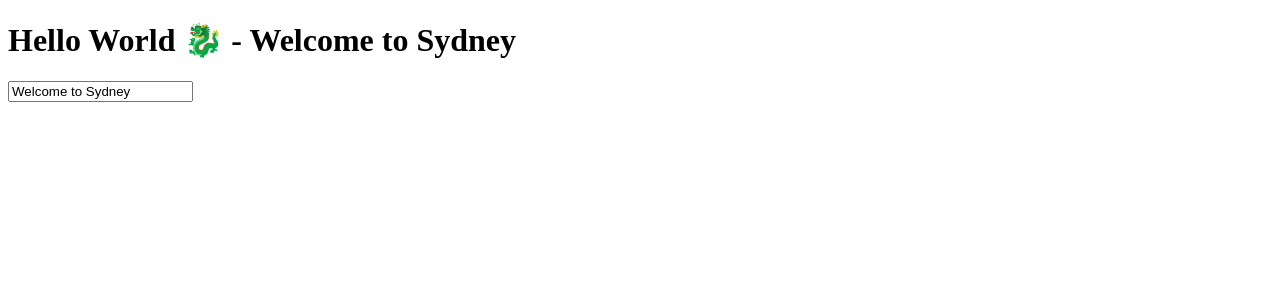
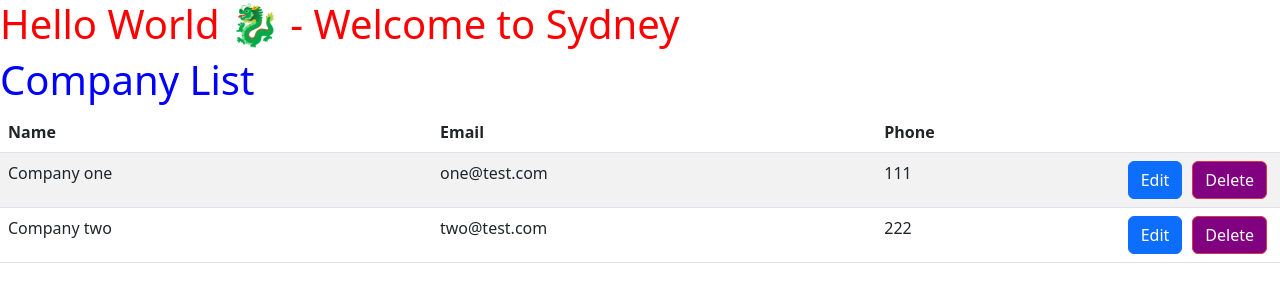
Before and after one commit to SSWConsulting/fbc-crm-sydney-092022, an Angular app: page / in a window 1280 px wide. Shown: the top 302 px of the page. Built offline with nearby package versions, Linux system fonts and the light colour scheme.

Commit message:
finished pt3

```diff
--- a/package.json
+++ b/package.json
@@ -15,9 +15,13 @@
     "@angular/compiler": "^14.2.0",
     "@angular/core": "^14.2.0",
     "@angular/forms": "^14.2.0",
+    "@angular/localize": "^14.2.0",
     "@angular/platform-browser": "^14.2.0",
     "@angular/platform-browser-dynamic": "^14.2.0",
     "@angular/router": "^14.2.0",
+    "@ng-bootstrap/ng-bootstrap": "^13.0.0",
+    "@popperjs/core": "^2.10.2",
+    "bootstrap": "^5.2.0",
     "rxjs": "~7.5.0",
     "tslib": "^2.3.0",
     "zone.js": "~0.11.4"
--- a/src/app/app.component.html
+++ b/src/app/app.component.html
@@ -1,8 +1,3 @@
 <h1> Hello World 🐉 - {{ title }} </h1>
 
-<!-- <input type="text"
- [value]="title"
- (keyup)="inputChanged($event)"
- > -->
-
- <input type="text" [(ngModel)]="title">
+<ssw-company-list></ssw-company-list>
--- a/src/app/app.component.ts
+++ b/src/app/app.component.ts
@@ -3,16 +3,9 @@
 @Component({
   selector: 'ssw-root',
   templateUrl: './app.component.html',
-  // template: '<div>test</div>', NOPE ❌
   styleUrls: ['./app.component.scss']
 })
 export class AppComponent {
   title = 'Welcome to Sydney';
-  date = new Date();
 
-  inputChanged(event: any){
-    console.log(event);
-
-    this.title = event.target.value;
-  }
 }
--- /dev/null
+++ b/src/app/company/company-list/company-list.component.html
@@ -0,0 +1,22 @@
+<h1>Company List</h1>
+<table class="table table-striped">
+  <thead>
+    <tr>
+      <th>Name</th>
+      <th>Email</th>
+      <th>Phone</th>
+      <th></th>
+    </tr>
+  </thead>
+  <tbody>
+    <tr *ngFor="let company of companies">
+      <td>{{ company.name }}</td>
+      <td>{{company.email}}</td>
+      <td>{{ company.phone }}</td>
+      <td class="company-actions">
+        <button class="btn btn-primary">Edit</button>
+        <button class="btn btn-danger">Delete</button>
+      </td>
+    </tr>
+  </tbody>
+</table>
--- /dev/null
+++ b/src/app/company/company-list/company-list.component.scss
@@ -0,0 +1,16 @@
+.company-actions {
+  width: 140px;
+  white-space: nowrap
+}
+
+.company-actions .btn {
+  margin: 0 5px;
+}
+
+h1 {
+  color: blue;
+}
+
+.btn-danger {
+  background-color: purple;
+}
--- /dev/null
+++ b/src/app/company/company-list/company-list.component.ts
@@ -0,0 +1,25 @@
+import { Component, OnInit } from '@angular/core';
+import { Company } from '../company';
+
+@Component({
+  selector: 'ssw-company-list',
+  templateUrl: './company-list.component.html',
+  styleUrls: ['./company-list.component.scss']
+})
+export class CompanyListComponent implements OnInit {
+
+  companies: Company[] = [];
+  constructor() {
+  }
+
+  ngOnInit(): void {
+    this.getCompanies();
+  }
+
+  getCompanies() {
+    this.companies = [
+      { name: 'Company one', email: 'one@test.com', phone: 111 },
+      { name: 'Company two', email: 'two@test.com', phone: 222 }
+    ];
+  }
+}
--- /dev/null
+++ b/src/app/company/company.ts
@@ -0,0 +1,5 @@
+export interface Company {
+  name: string;
+  email: string;
+  phone: number;
+}
--- a/src/polyfills.ts
+++ b/src/polyfills.ts
@@ -1,3 +1,7 @@
+/***************************************************************************************************
+ * Load `$localize` onto the global scope - used if i18n tags appear in Angular templates.
+ */
+import '@angular/localize/init';
 /**
  * This file includes polyfills needed by Angular and is loaded before the app.
  * You can add your own extra polyfills to this file.
--- a/src/styles.scss
+++ b/src/styles.scss
@@ -1 +1,8 @@
 /* You can add global styles to this file, and also import other style files */
+
+/* Importing Bootstrap SCSS file. */
+@import '~bootstrap/scss/bootstrap';
+
+h1 {
+  color: red;
+}
```
Also changed, not shown: src/app/app.module.ts (+6 -2 lines), 1 other file (tests, documents, lock files or other folders).
